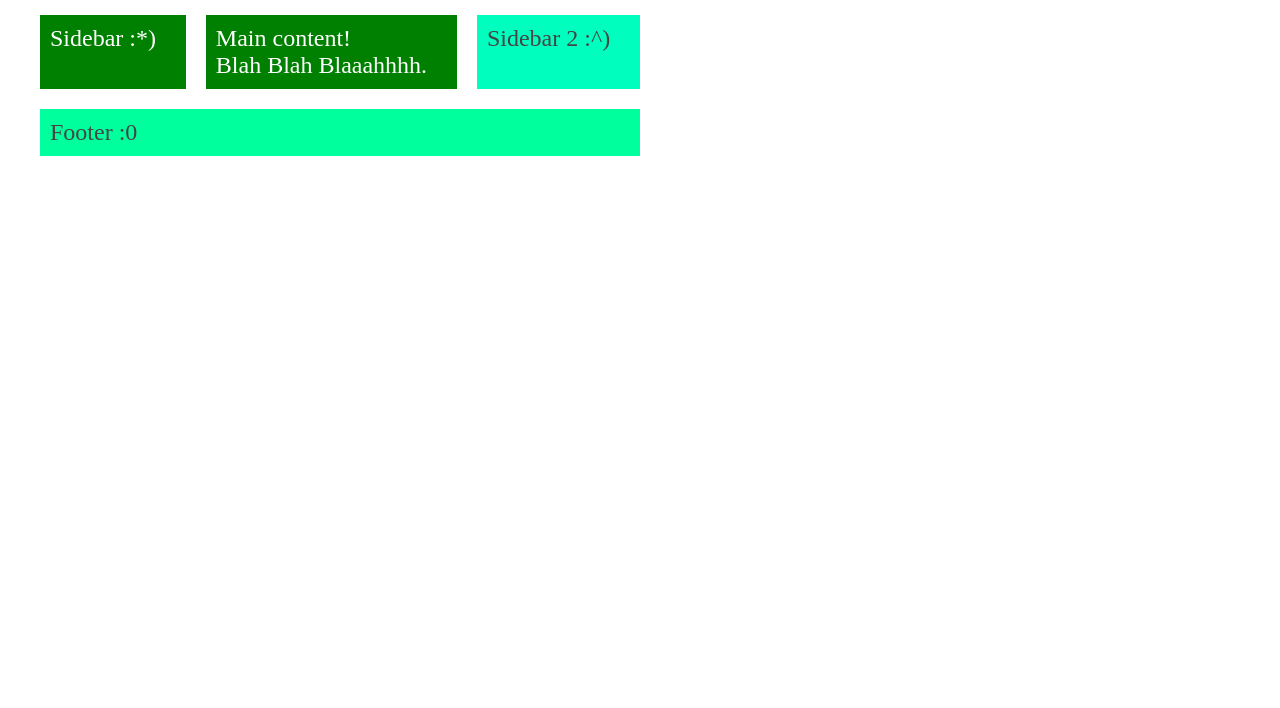
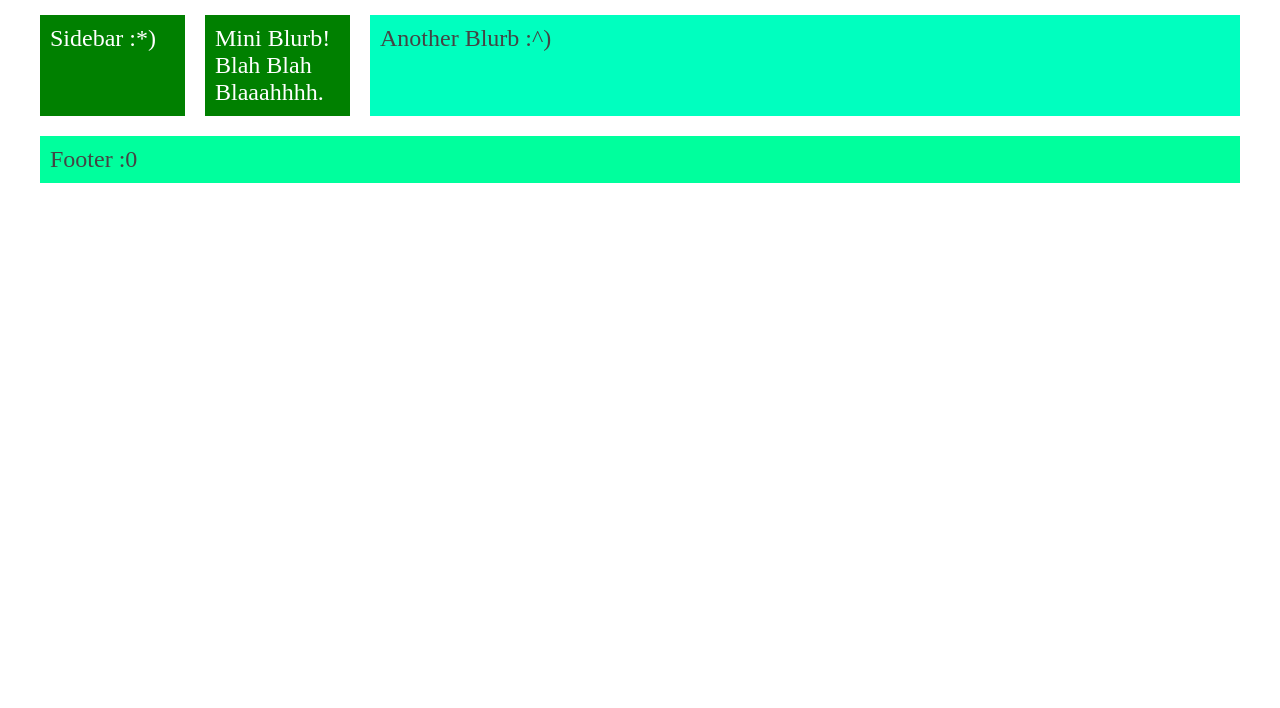
Before and after one commit to arowland900/grid-temp-areas, a plain HTML site: page index.html in a window 1280 px wide. Shown: the part 92-800 px from the top of the page. Drawn offline with Linux system fonts and the light colour scheme.

```diff
--- a/index.html
+++ b/index.html
@@ -13,8 +13,8 @@
     <div class="wrapper">
         <div class="box header">Header :)</div>
         <div class="box sidebar">Sidebar :*)</div>
-        <div class="box sidebar2">Sidebar 2 :^)</div>
-        <div class="box content">Main content!
+        <div class="box sidebar2">Another Blurb :^)</div>
+        <div class="box content">Mini Blurb!
             <br /> Blah Blah Blaaahhhh.
         </div>
         <div class="box footer">Footer :0</div>
--- a/main.css
+++ b/main.css
@@ -49,12 +49,12 @@
 @media only screen and (min-width: 600px)   {
 .wrapper {
     grid-gap: 20px;
-    /* grid-template-columns: 120px auto 120px; */
+    grid-template-columns: 1fr 1fr 6fr;
     grid-template-areas:
         "header  header  header"
         "sidebar content sidebar2"
         "footer  footer  footer";
-        max-width: 600px;
+        max-width: 1600px;
     }
 }
 
```
